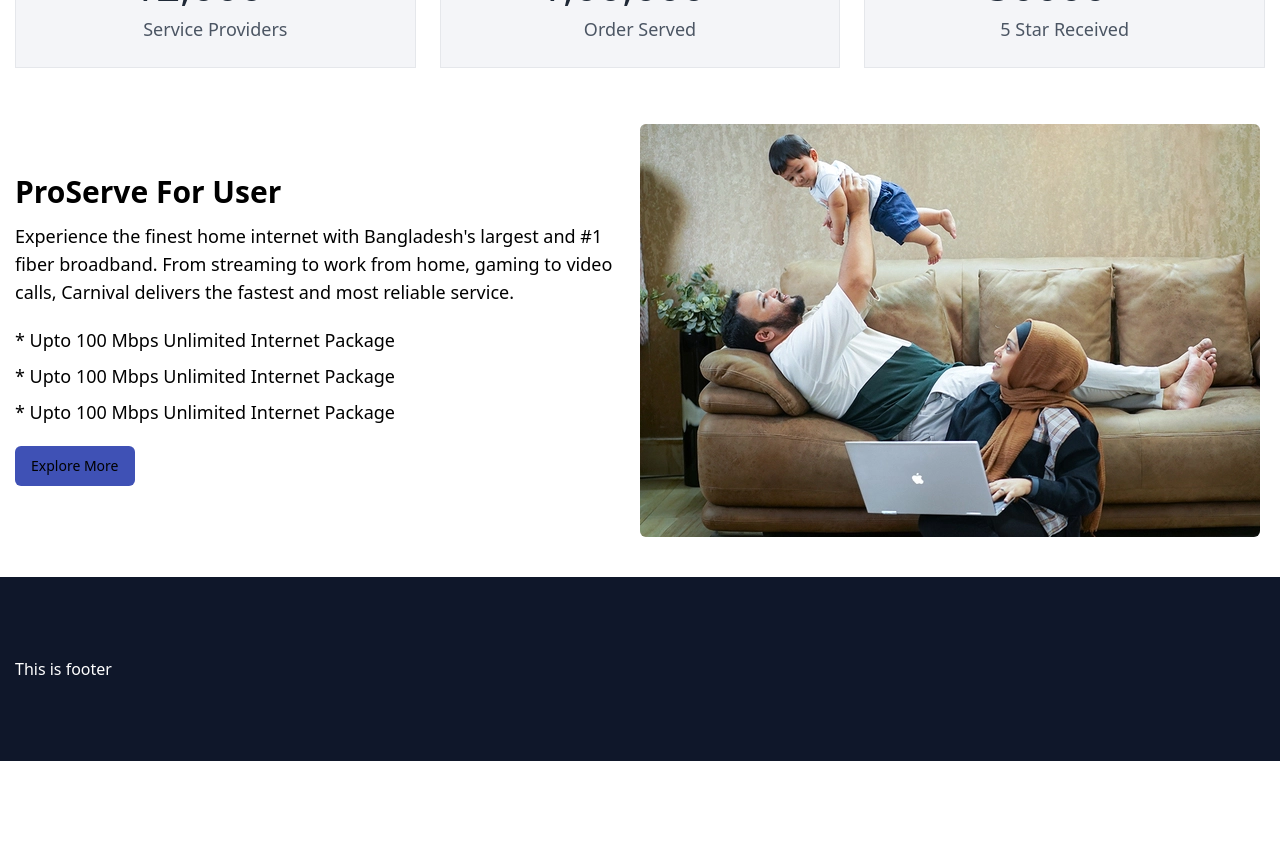
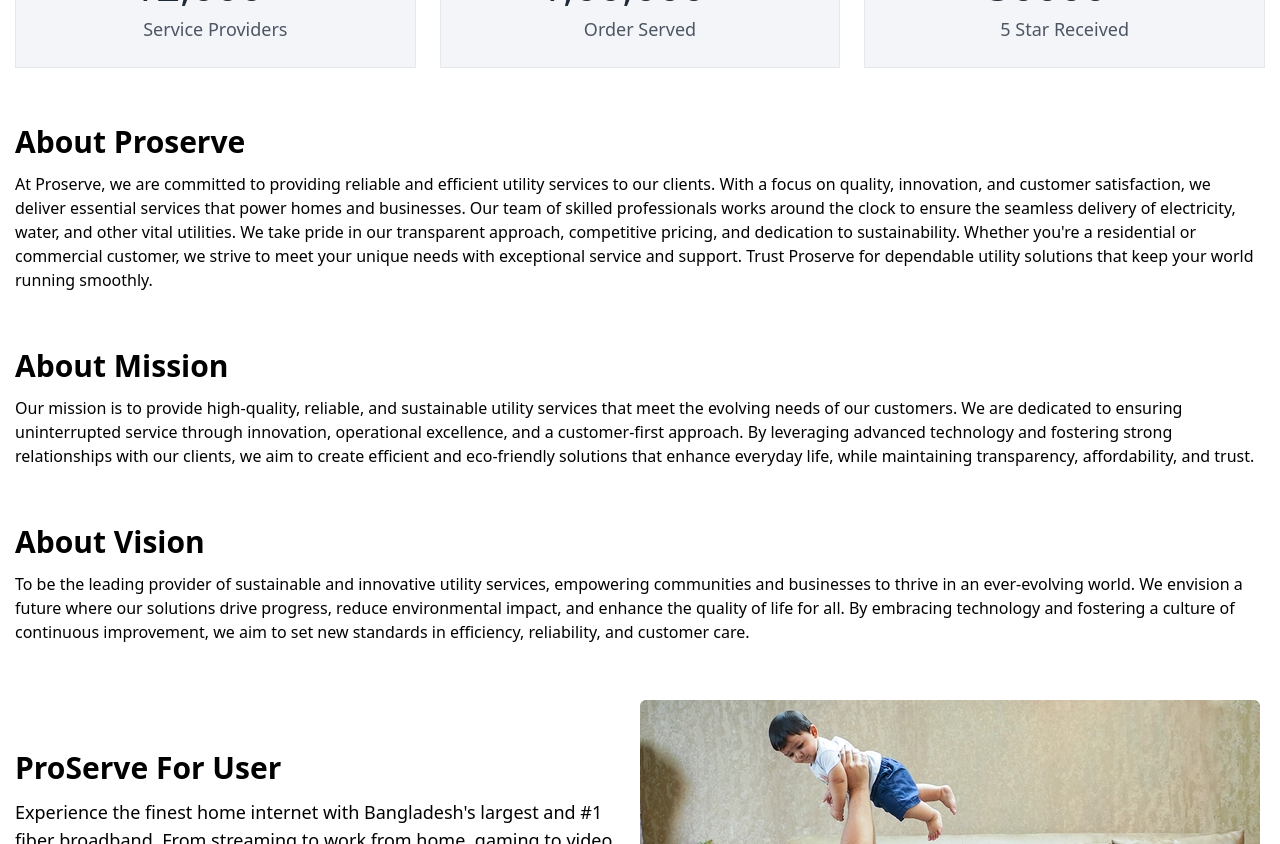
Before and after one commit to nahidraz23/proserve, a Next.js app: page /about-us in a window 1280 px wide. Shown: the part 700-1544 px from the top of the page. Before the commit the page ends 1461 px from the top, so only its background shows below. Built offline with nearby package versions, Linux system fonts and the light colour scheme.

Commit message:
zahid: some change in about us

```diff
--- a/package.json
+++ b/package.json
@@ -18,8 +18,10 @@
     "@smastrom/react-rating": "^1.5.0",
     "class-variance-authority": "^0.7.0",
     "clsx": "^2.1.1",
+    "dotenv": "^16.4.5",
     "embla-carousel-react": "^8.2.1",
     "lucide-react": "^0.439.0",
+    "mongodb": "^6.8.1",
     "next": "14.2.8",
     "next-themes": "^0.3.0",
     "react": "^18",
--- a/src/app/about-us/page.js
+++ b/src/app/about-us/page.js
@@ -39,6 +39,30 @@ export default function AboutUs() {
                 })}
             </div>
 
+            {/* about proserve */}
+            <div className="space-y-3">
+                <h4 className="text-3xl font-semibold">About Proserve</h4>
+                <p className="text-base">
+                At Proserve, we are committed to providing reliable and efficient utility services to our clients. With a focus on quality, innovation, and customer satisfaction, we deliver essential services that power homes and businesses. Our team of skilled professionals works around the clock to ensure the seamless delivery of electricity, water, and other vital utilities. We take pride in our transparent approach, competitive pricing, and dedication to sustainability. Whether you're a residential or commercial customer, we strive to meet your unique needs with exceptional service and support. Trust Proserve for dependable utility solutions that keep your world running smoothly.
+                </p>
+            </div>
+
+            {/* missoin */}
+            <div className="space-y-3">
+                <h4 className="text-3xl font-semibold">About Mission</h4>
+                <p className="text-base">
+                Our mission is to provide high-quality, reliable, and sustainable utility services that meet the evolving needs of our customers. We are dedicated to ensuring uninterrupted service through innovation, operational excellence, and a customer-first approach. By leveraging advanced technology and fostering strong relationships with our clients, we aim to create efficient and eco-friendly solutions that enhance everyday life, while maintaining transparency, affordability, and trust.
+                </p>
+            </div>
+
+            {/* vision */}
+            <div className="space-y-3">
+                <h4 className="text-3xl font-semibold">About Vision</h4>
+                <p className="text-base">
+                To be the leading provider of sustainable and innovative utility services, empowering communities and businesses to thrive in an ever-evolving world. We envision a future where our solutions drive progress, reduce environmental impact, and enhance the quality of life for all. By embracing technology and fostering a culture of continuous improvement, we aim to set new standards in efficiency, reliability, and customer care.
+                </p>
+            </div>
+
             {/* another info */}
             <div className="flex md:flex-row flex-col items-center md:gap-0 gap-5">
                 <div className="space-y-5 md:w-[50%] w-full">
--- /dev/null
+++ b/src/components/DetailsPage.jsx
@@ -0,0 +1,9 @@
+const DetailsPage = () => {
+    return (
+        <div>
+
+        </div>
+    );
+};
+
+export default DetailsPage;
```
Also changed, not shown: 1 other file (tests, documents, lock files or other folders).
